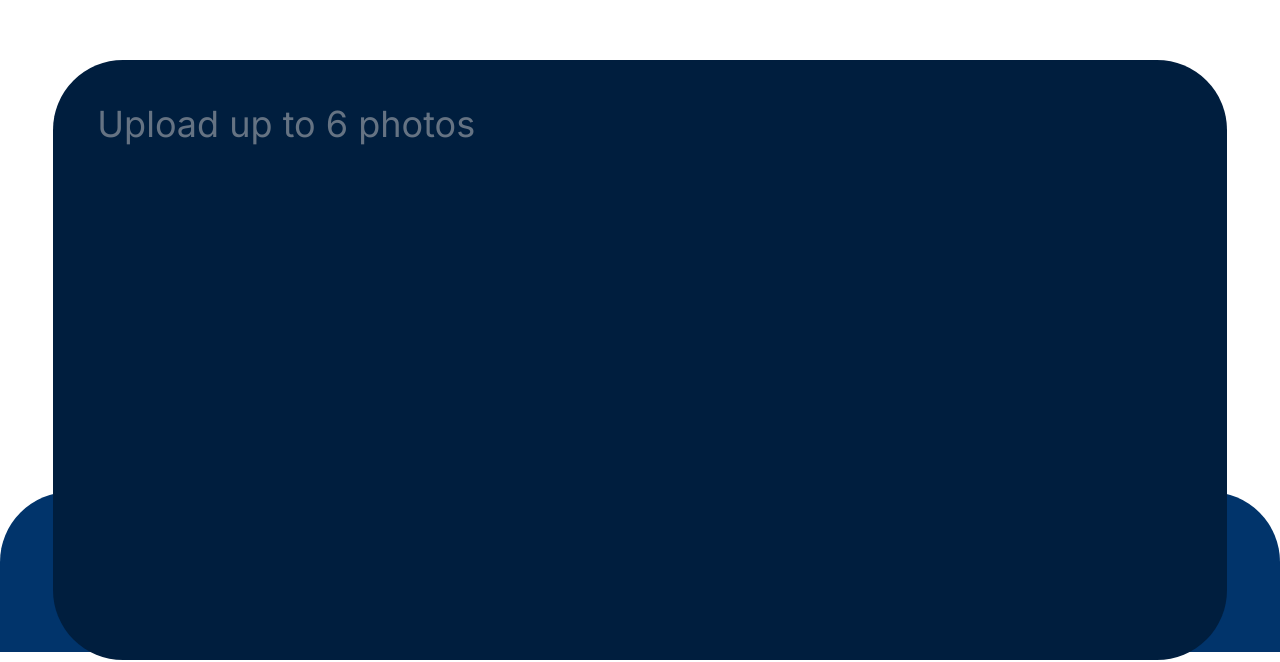
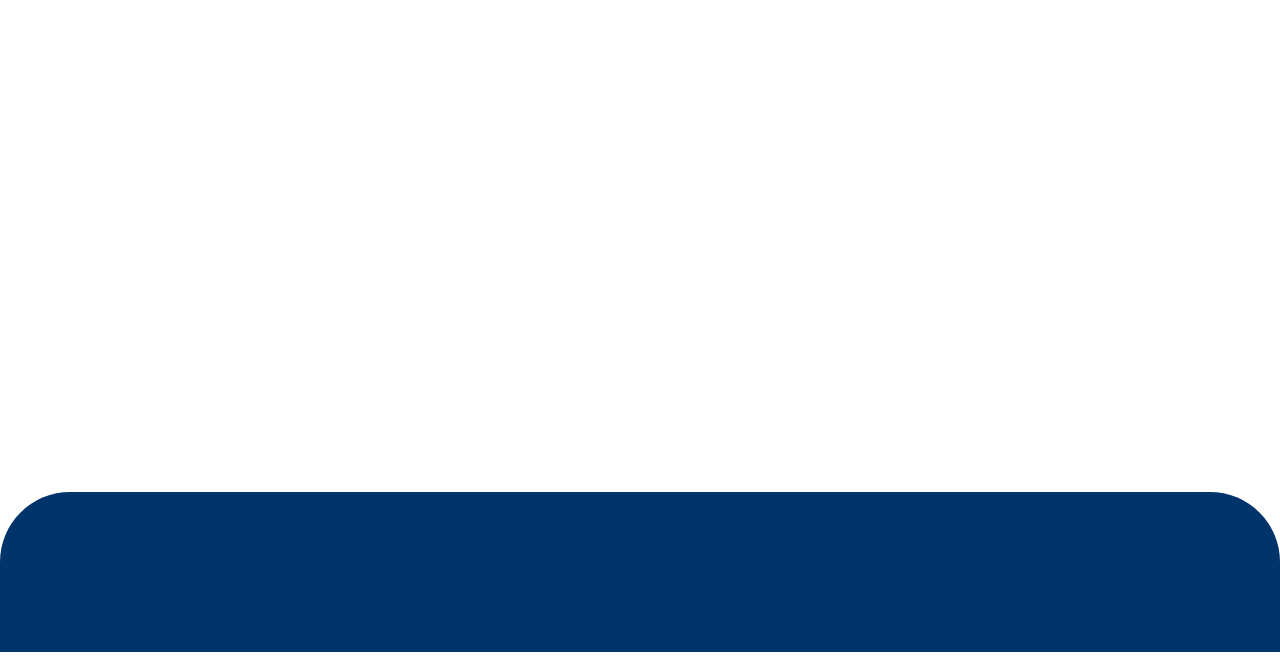
Before and after one commit to storgaard98/TooWoodToGo, a Next.js app in the folder nextjs-frontend/: page /home in a window 1280 px wide. Shown: the part 148-810 px from the top of the page. Built offline with nearby package versions, Linux system fonts and the light colour scheme.

Commit message:
Animation working

```diff
--- /dev/null
+++ b/nextjs-frontend/app/home/components/MakeASaleButton.tsx
@@ -0,0 +1,31 @@
+import { todo } from "node:test";
+import React from "react";
+
+const MakeASaleButton = ({ onButtonClick }: { onButtonClick: () => void }) => {
+  return (
+    //TODO Remove the hover effect
+    <div className="fixed bottom-0 pb-48 z-20">
+      <button
+        className="btn btn-circle btn-outline rotate-45 h-48 w-48 border-white border-4"
+        onClick={onButtonClick}
+      >
+        <svg
+          xmlns="http://www.w3.org/2000/svg"
+          className="h-24 w-24 stroke-white"
+          fill="none"
+          viewBox="0 0 24 24"
+          stroke="currentColor"
+        >
+          <path
+            strokeLinecap="round"
+            strokeLinejoin="round"
+            strokeWidth="2"
+            d="M6 18L18 6M6 6l12 12"
+          />
+        </svg>
+      </button>
+    </div>
+  );
+};
+
+export default MakeASaleButton;
--- a/nextjs-frontend/app/home/components/MaterialInformation.tsx
+++ b/nextjs-frontend/app/home/components/MaterialInformation.tsx
@@ -1,10 +1,33 @@
-import React from "react";
+import React, { useState } from "react";
 
-const MaterialInformation = () => {
+interface MaterialInformationData {
+  quantity: number;
+}
+
+type propsType = { isExpanded: boolean };
+
+const MaterialInformation = ({ isExpanded }: propsType) => {
+  let quantity = 0;
+
+  const materialInformationData: MaterialInformationData = {
+    quantity,
+  };
+
+  const formIsExpanded = isExpanded
+    ? "opacity-100 pt-52"
+    : "opacity-0 pt-2080px";
+
+  //TODO: Remove the ugly arrows in the quantity input field
+  //TODO: Make it possible to input other numbers that 0 in the quantity input field
   return (
-    <div className="flex flex-col w-full items-center pt-52 absolute z-10">
+    <form>
+      <div
+        className={`flex flex-col w-full items-center absolute z-10 transition-all ease-in-out duration-700 ${formIsExpanded}`}
+      >
         <div className=" h-600px bg-input-box-blue rounded-70px w-11/12">
-        <p className="text-upload-grey text-4xl p-11">Upload up to 6 photos</p>
+          <p className="text-upload-grey text-4xl p-11">
+            Upload up to 6 photos
+          </p>
         </div>
         <label className="form-control  pt-6 w-11/12">
           <div className="label">
@@ -31,11 +54,13 @@ const MaterialInformation = () => {
             <span className="label-text text-white text-4xl">Quantity</span>
           </div>
           <input
-          type="text"
+            type="number"
             className="input rounded-3xl text-5xl h-32 bg-input-box-blue text-white pl-10"
+            value={quantity}
           />
         </label>
       </div>
+    </form>
   );
 };
 
--- a/nextjs-frontend/app/home/components/SellButton.tsx
+++ b/nextjs-frontend/app/home/components/SellButton.tsx
@@ -1,29 +1,25 @@
-import { todo } from "node:test";
 import React from "react";
 
-const SellButton = ({ onButtonClick }: { onButtonClick: () => void }) => {
+const sellItem = () => {
+  console.log("Clicked");
+};
+
+type propsType = { isExpanded: boolean };
+
+const SellButton = ({ isExpanded }: propsType) => {
+  const sellButtonIsExpanded = isExpanded
+    ? "opacity-100 translate-y-0 pb-500px"
+    : "opacity-0 translate-y-full";
+
   return (
-    //TODO Change the black stroke to white
-    //TODO Remove the hover effect
-    <div className="fixed bottom-0 pb-48">
+    <div
+      className={`fixed bottom-0 flex flex-col w-full items-center z-10  transistion-all duration-700 ease-in-out transform ${sellButtonIsExpanded}`}
+    >
       <button
-        className="btn btn-circle btn-outline rotate-45 h-48 w-48"
-        onClick={onButtonClick}
+        className="btn btn-outline w-11/12 border-white text-white text-5xl h-24 border-4 rounded-xl"
+        onClick={sellItem}
       >
-        <svg
-          xmlns="http://www.w3.org/2000/svg"
-          className="h-24 w-24 stroke-white"
-          fill="none"
-          viewBox="0 0 24 24"
-          stroke="currentColor"
-        >
-          <path
-            strokeLinecap="round"
-            strokeLinejoin="round"
-            strokeWidth="2"
-            d="M6 18L18 6M6 6l12 12"
-          />
-        </svg>
+        Sell
       </button>
     </div>
   );
--- a/nextjs-frontend/app/home/page.tsx
+++ b/nextjs-frontend/app/home/page.tsx
@@ -2,10 +2,10 @@
 import React, { use } from "react";
 import { useState } from "react";
 
-import Sell from "./components/sell";
-import SellButton from "./components/SellButton";
 import Square from "./components/Square";
 import MaterialInformation from "./components/MaterialInformation";
+import MakeASaleButton from "./components/MakeASaleButton";
+import SellButton from "./components/SellButton";
 
 const home = () => {
   const [isExpanded, setIsExpanded] = useState(false);
@@ -18,9 +18,10 @@ const home = () => {
     <div className="h-screen w-screen flex flex-col bg-white relative">
       <Square isExpanded={isExpanded} />
       <div className="flex flex-col justify-center items-center">
-        <SellButton onButtonClick={toggleSquare} />
+        <MakeASaleButton onButtonClick={toggleSquare} />
       </div>
-      <MaterialInformation />
+      <MaterialInformation isExpanded={isExpanded} />
+      <SellButton isExpanded={isExpanded} />
     </div>
   );
 };
--- a/nextjs-frontend/tailwind.config.ts
+++ b/nextjs-frontend/tailwind.config.ts
@@ -25,6 +25,12 @@ const config: Config = {
         "600px": "600px",
       },
 
+      padding:{
+        "500px": "500px",
+        "2080px": "2080px",
+        "2528px": "2528px",
+      },
+
       backgroundImage: {
         "gradient-radial": "radial-gradient(var(--tw-gradient-stops))",
         "gradient-conic":
```
Lines whose indentation alone changed are shown as unchanged.
